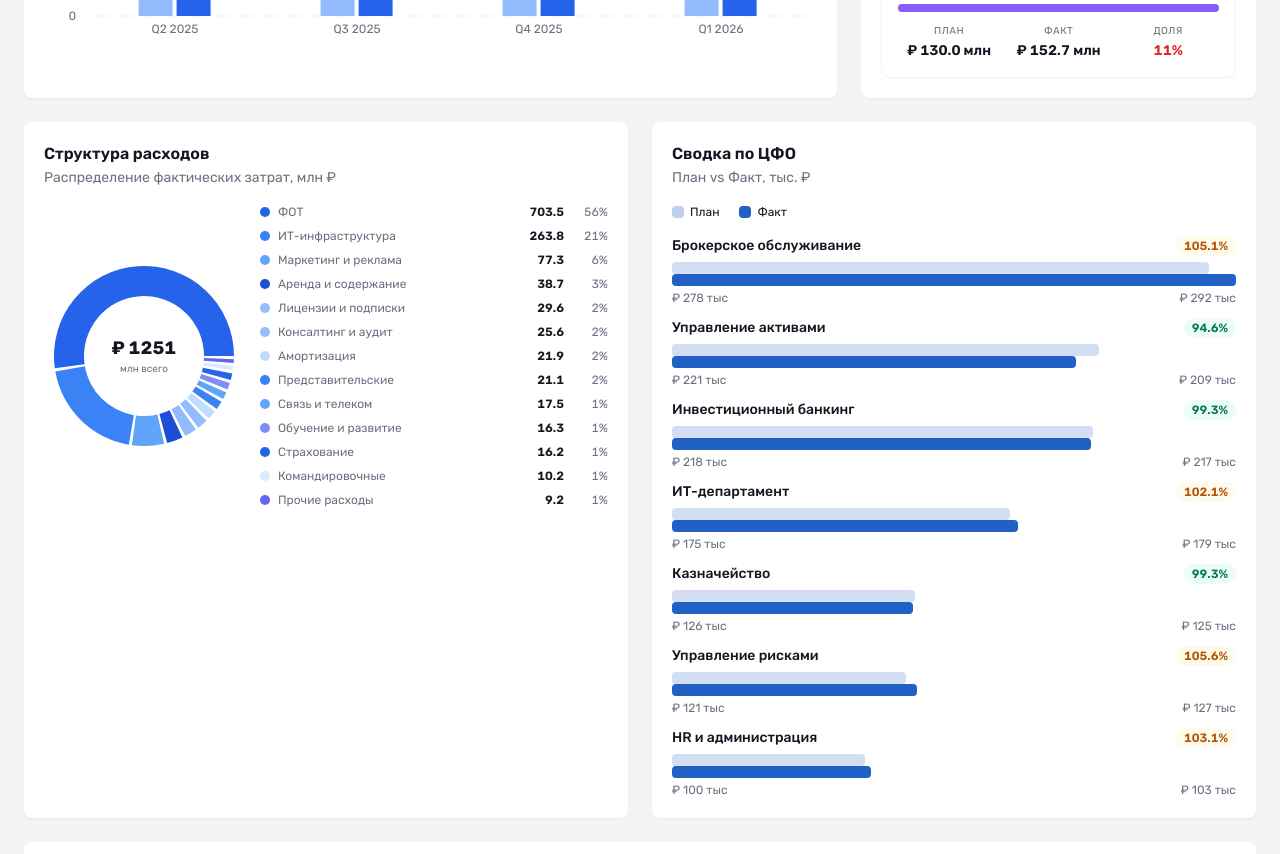
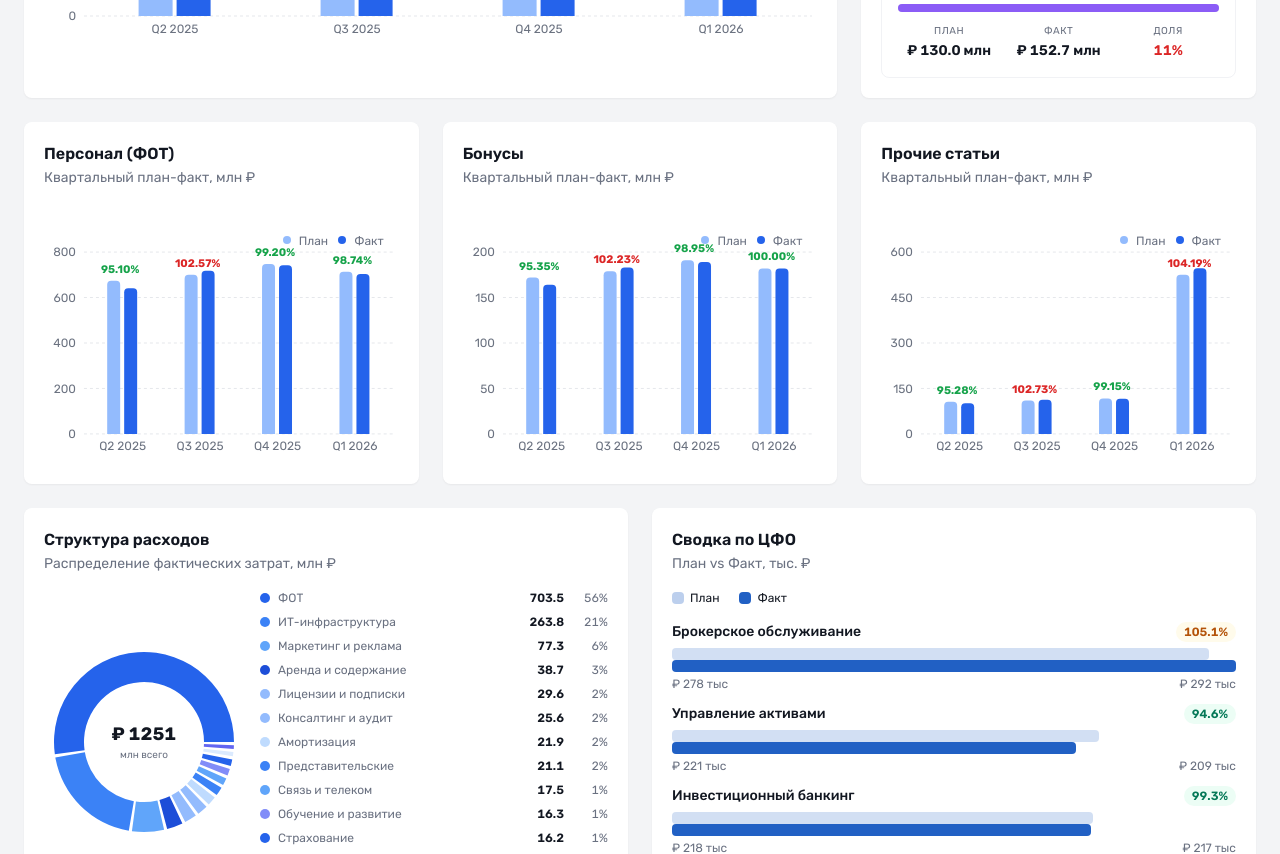
Before and after one commit to pr-poehali-dev/bks-finance-dashboard, a React (Vite) app: page / in a window 1280 px wide. Shown: the part 1280-2134 px from the top of the page. Built offline with nearby package versions, Linux system fonts and the light colour scheme.

Commit message:
Добавлены графики расходов по статьям

```diff
--- a/src/components/dashboard/BudgetTrendChart.tsx
+++ b/src/components/dashboard/BudgetTrendChart.tsx
@@ -26,6 +26,8 @@ interface QuarterData {
 
 interface BudgetTrendChartProps {
   data: QuarterData[];
+  title?: string;
+  subtitle?: string;
 }
 
 const CustomTooltip = ({ active, payload, label }: { active?: boolean; payload?: TooltipEntry[]; label?: string }) => {
@@ -85,15 +87,15 @@ const ExecutionLabel = (props: {
   );
 };
 
-const BudgetTrendChart = ({ data }: BudgetTrendChartProps) => {
+const BudgetTrendChart = ({ data, title = "Динамика исполнения бюджета", subtitle = "Квартальный план-факт, млн ₽" }: BudgetTrendChartProps) => {
   return (
     <Card className="border-0 shadow-sm p-5 animate-slide-up h-full" style={{ animationDelay: "450ms" }}>
       <div className="mb-4">
         <h3 className="text-base font-semibold text-foreground">
-          Динамика исполнения бюджета
+          {title}
         </h3>
         <p className="text-sm text-muted-foreground mt-0.5">
-          Квартальный план-факт, млн ₽
+          {subtitle}
         </p>
       </div>
 
--- a/src/pages/Index.tsx
+++ b/src/pages/Index.tsx
@@ -49,6 +49,33 @@ const Index = () => {
   const trendData = useMemo(
     () => getMonthlyTrend(selectedCfo, selectedArticle, selectedCategory, selectedArticle2, selectedBudgetType),
     [selectedCfo, selectedArticle, selectedCategory, selectedArticle2, selectedBudgetType]
+  );
+
+  const trendFot = useMemo(
+    () => getMonthlyTrend(selectedCfo, "ФОТ", selectedCategory, "Все подстатьи", selectedBudgetType),
+    [selectedCfo, selectedCategory, selectedBudgetType]
+  );
+
+  const trendBonuses = useMemo(
+    () => getMonthlyTrend(selectedCfo, "ФОТ", selectedCategory, "Премии и бонусы", selectedBudgetType),
+    [selectedCfo, selectedCategory, selectedBudgetType]
+  );
+
+  const trendOther = useMemo(
+    () => getMonthlyTrend(selectedCfo, "Все статьи", selectedCategory, "Все подстатьи", selectedBudgetType).map((q, i) => {
+      const fotQ = trendFot[i];
+      return {
+        ...q,
+        plan: Math.max(0, q.plan - (fotQ?.plan ?? 0)),
+        fact: Math.max(0, q.fact - (fotQ?.fact ?? 0)),
+        execution: (() => {
+          const p = Math.max(0, q.plan - (fotQ?.plan ?? 0));
+          const f = Math.max(0, q.fact - (fotQ?.fact ?? 0));
+          return p > 0 ? Math.round((f / p) * 10000) / 100 : 0;
+        })(),
+      };
+    }),
+    [selectedCfo, selectedCategory, selectedBudgetType, trendFot]
   );
 
   const expenseData = useMemo(
@@ -112,6 +139,24 @@ const Index = () => {
           <CategoryBreakdown data={categoryData} />
         </div>
 
+        <div className="grid grid-cols-1 lg:grid-cols-3 gap-6 mb-6">
+          <BudgetTrendChart
+            data={trendFot}
+            title="Персонал (ФОТ)"
+            subtitle="Квартальный план-факт, млн ₽"
+          />
+          <BudgetTrendChart
+            data={trendBonuses}
+            title="Бонусы"
+            subtitle="Квартальный план-факт, млн ₽"
+          />
+          <BudgetTrendChart
+            data={trendOther}
+            title="Прочие статьи"
+            subtitle="Квартальный план-факт, млн ₽"
+          />
+        </div>
+
         <div className="grid grid-cols-1 lg:grid-cols-2 gap-6 mb-6">
           <ExpenseDonutChart data={expenseData} />
           <CFOChart data={cfoData} />
```
